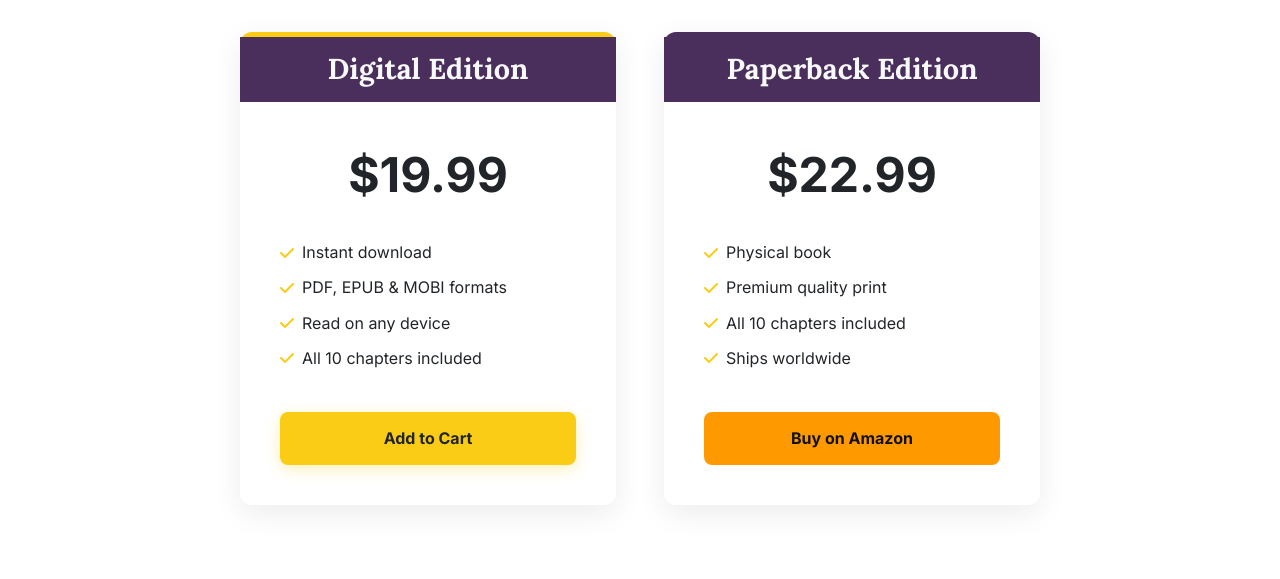
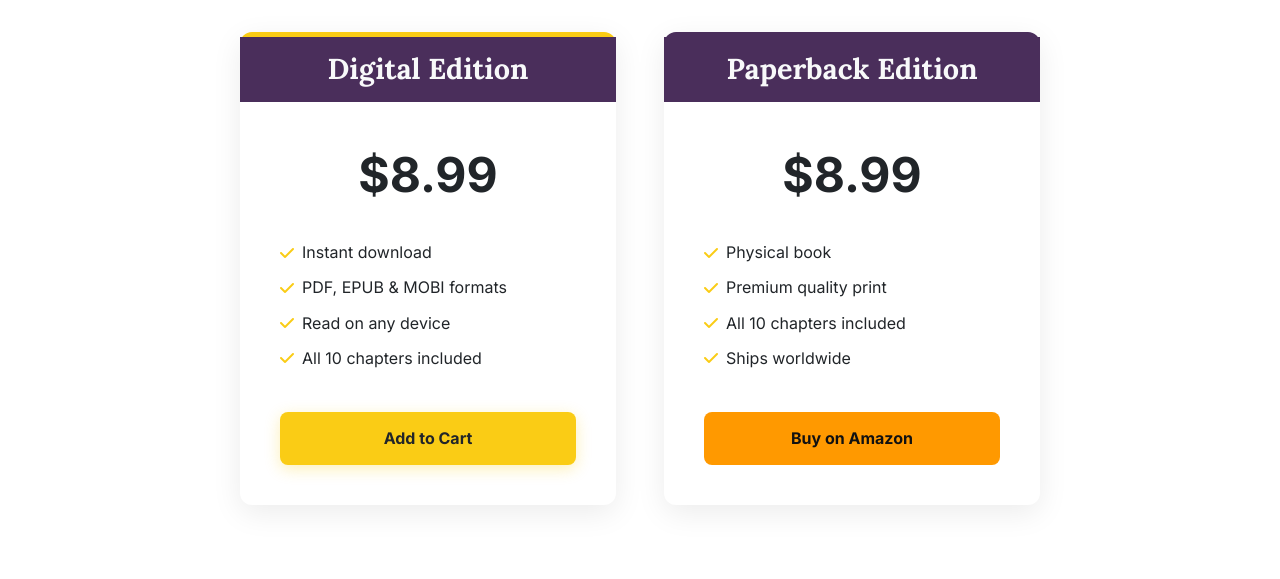
Before and after one commit to Riskafiance/Arbri-New-, a plain HTML site: page index.html in a window 1280 px wide. Shown: the part 3720-4299 px from the top of the page. Drawn offline with Linux system fonts and the light colour scheme.

Commit message:
Update index.html

```diff
--- a/index.html
+++ b/index.html
@@ -724,7 +724,7 @@
                 <div class="pricing-grid">
                     <div class="pricing-card digital reveal">
                         <h3>Digital Edition</h3>
-                        <div class="price">$19.99</div>
+                        <div class="price">$8.99</div>
                         <ul class="features">
                             <li><i class="fas fa-check"></i> Instant download</li>
                             <li><i class="fas fa-check"></i> PDF, EPUB & MOBI formats</li>
@@ -735,7 +735,7 @@
                     </div>
                     <div class="pricing-card paperback reveal" style="transition-delay: 200ms;">
                         <h3>Paperback Edition</h3>
-                        <div class="price">$22.99</div>
+                        <div class="price">$8.99</div>
                          <ul class="features">
                             <li><i class="fas fa-check"></i> Physical book</li>
                             <li><i class="fas fa-check"></i> Premium quality print</li>
```
